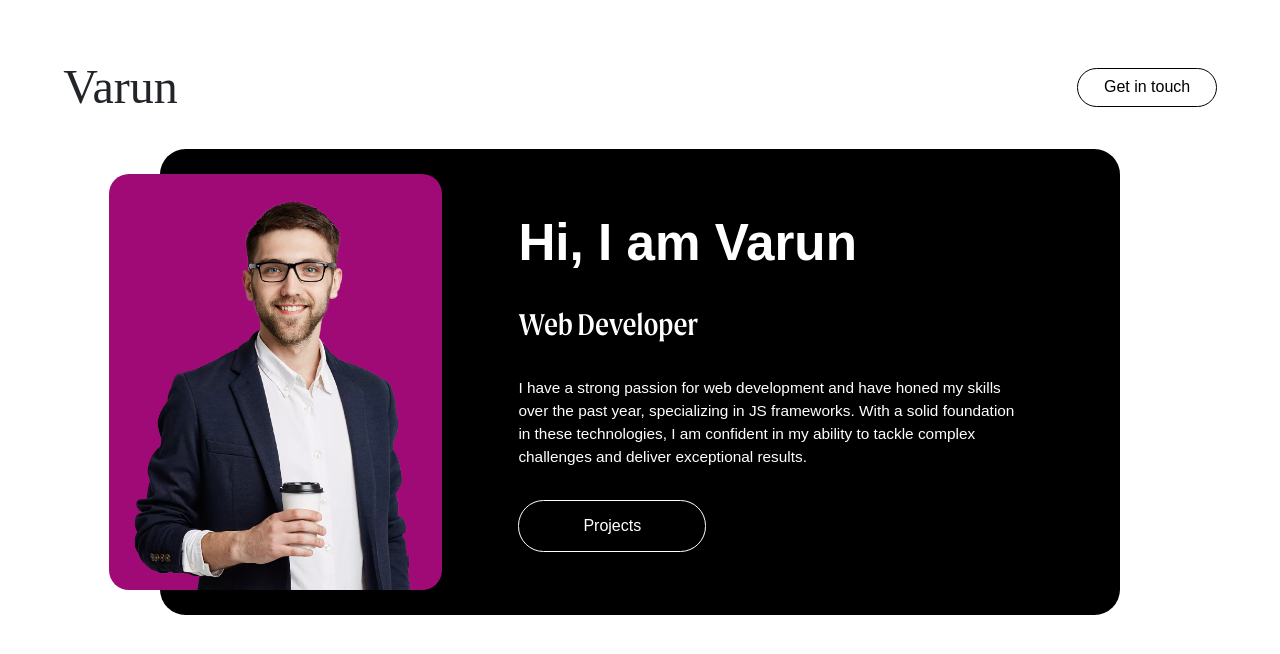
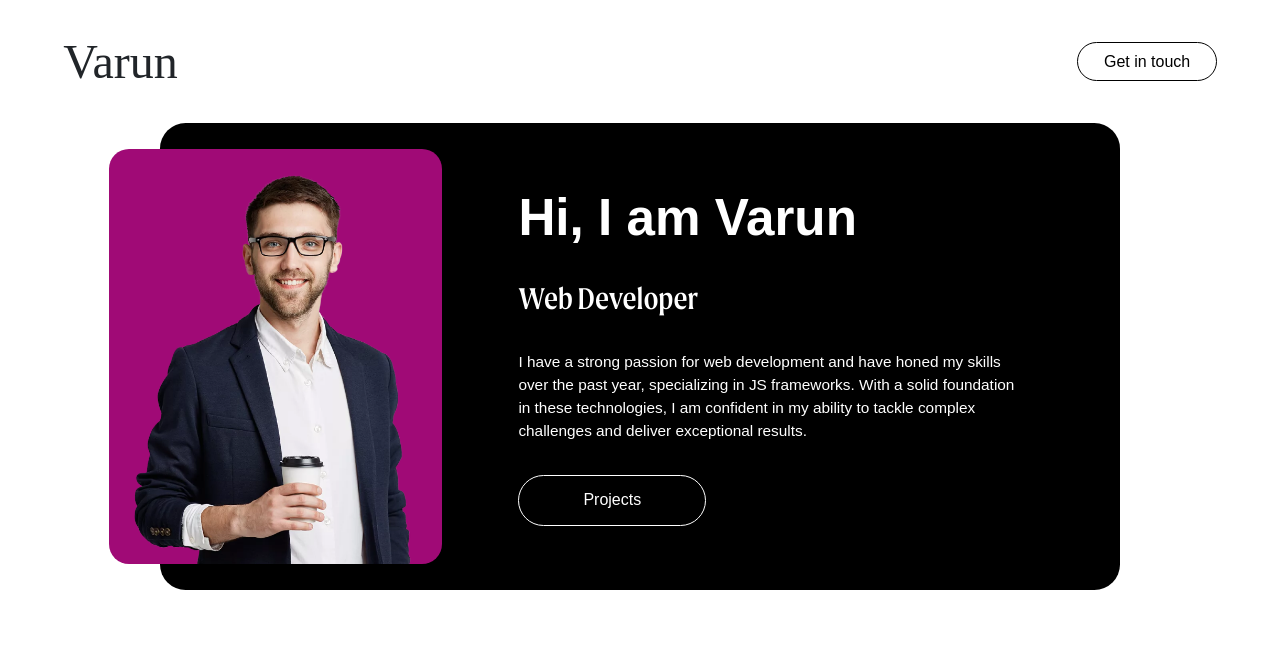
Before and after one commit to ait-varun/varun-portfolio, a Next.js app: page /components/hero in a window 1280 px wide. Shown: the top 654 px of the page. Built offline with nearby package versions, Linux system fonts and the light colour scheme.

Commit message:
updated css

```diff
--- a/src/app/components/contact/page.js
+++ b/src/app/components/contact/page.js
@@ -70,7 +70,7 @@ export default function ContactForm() {
       </div>
       <div className="mb-3">
         <label htmlFor="address" className="form-label">
-          Address
+          Location
         </label>
         <textarea
           id="address"
--- a/src/app/components/hero/page.module.css
+++ b/src/app/components/hero/page.module.css
@@ -6,7 +6,6 @@
   justify-content: space-between;
   align-items: center;
   margin: 2vw 4vw;
-  padding-top: 2vw;
 }
 
 .logo {
```
